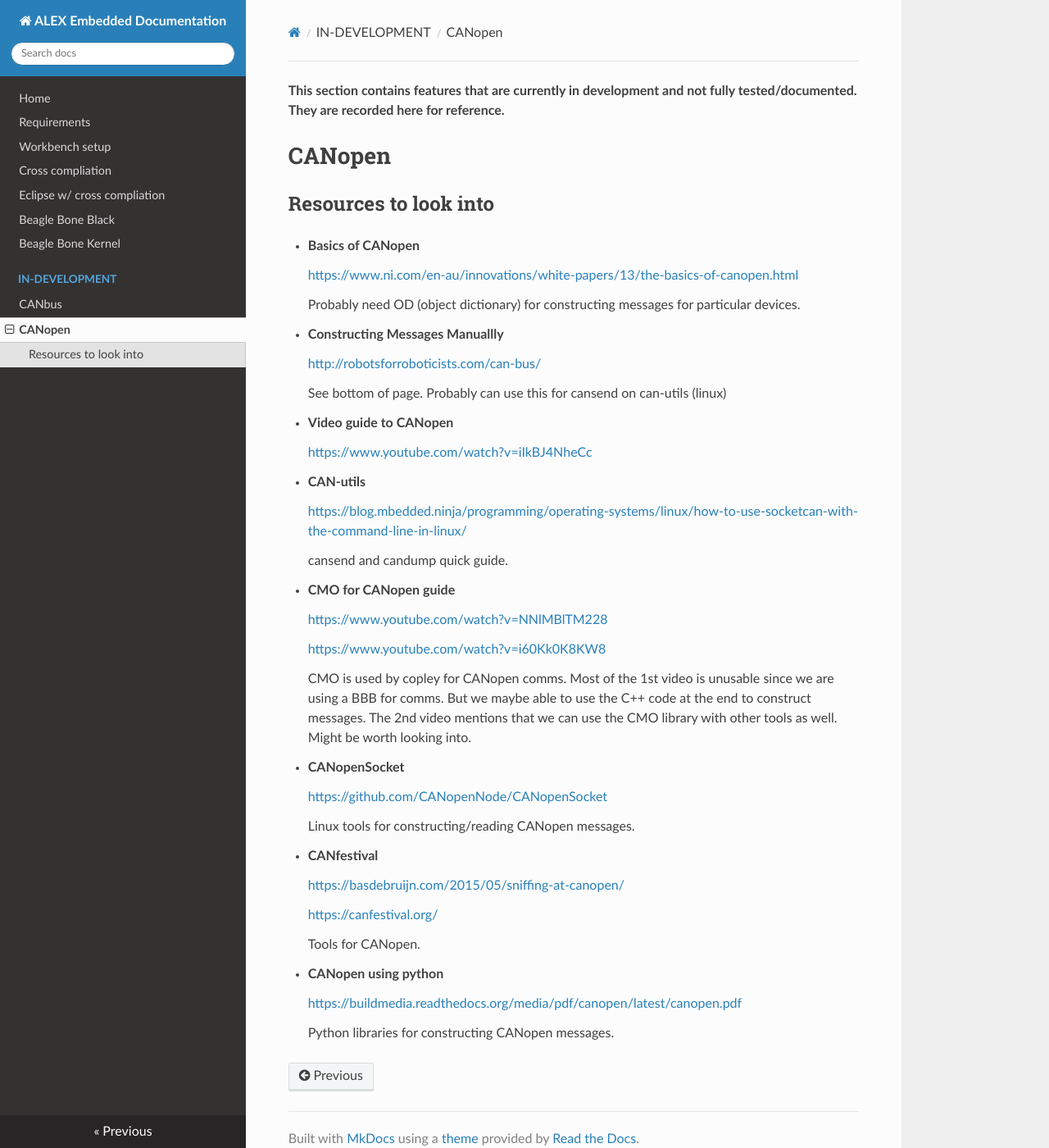
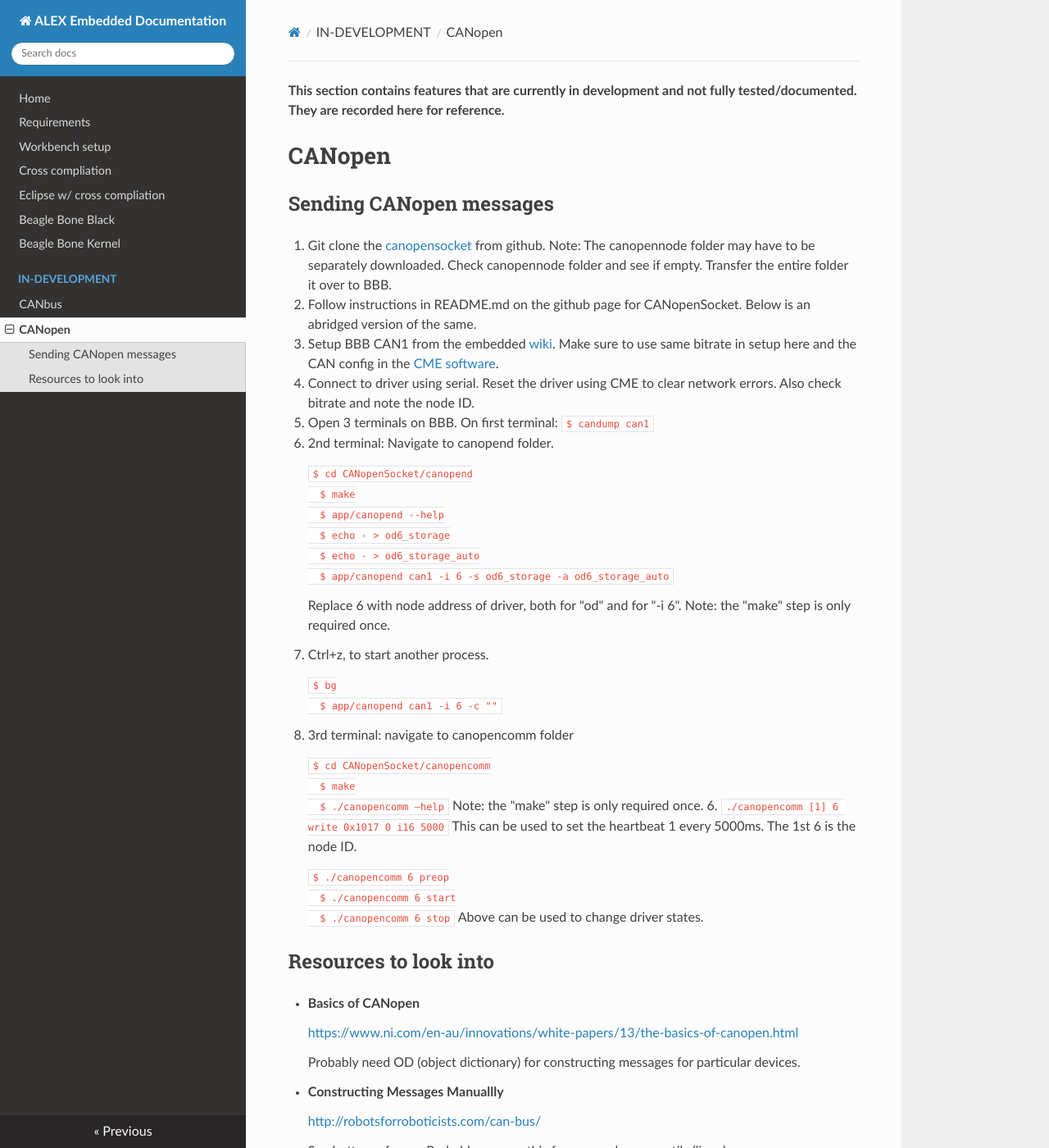
Before and after one commit to capstonealex/Embedded, an MkDocs documentation site: the page built from docs/canopen.md, in a window 1280 px wide and 1400 px high. Shown: the whole window at 82% size. Built offline with MkDocs 1.6.1, drawn with Linux system fonts in a browser that asks for light colours; nearby versions of some CDN libraries.

Commit message:
Wiring for CAN
Added a crude wiring diagram for CANbus to BBB. Also added some instructions for using CANOpenSocket.

````diff
--- a/docs/canopen.md
+++ b/docs/canopen.md
@@ -1,5 +1,51 @@
 **This section contains features that are currently in development and not fully tested/documented. They are recorded here for reference.**
 # CANopen
+
+## Sending CANopen messages
+1. Git clone the [canopensocket](https://github.com/CANopenNode/CANopenSocket) from github. Note: The canopennode folder may have to be separately downloaded. Check canopennode folder and see if empty. Transfer the entire folder it over to BBB.
+2. Follow instructions in README.md on the github page for CANopenSocket. Below is an abridged version of the same.
+1.	Setup BBB CAN1 from the embedded [wiki](https://embeded.readthedocs.io/en/latest/canbus/#configuring-the-bbb-can-interface). Make sure to use same bitrate in setup here and the CAN config in the [CME software](https://embeded.readthedocs.io/en/latest/canbus/#accelnet-serial-comms).
+2.	Connect to driver using serial. Reset the driver using CME to clear network errors. Also check bitrate and note the node ID.
+3.	Open 3 terminals on BBB. On first terminal: `$ candump can1`
+
+4.	2nd terminal: Navigate to canopend folder.
+
+      ```
+      $ cd CANopenSocket/canopend
+      $ make
+      $ app/canopend --help
+      $ echo - > od6_storage
+      $ echo - > od6_storage_auto
+      $ app/canopend can1 -i 6 -s od6_storage -a od6_storage_auto
+      ```
+
+      Replace 6 with node address of driver, both for "od" and for "-i 6". Note: the "make" step is only required once.
+
+5. Ctrl+z, to start another process.
+
+      ```
+      $ bg
+      $ app/canopend can1 -i 6 -c ""
+      ```
+
+5.	3rd terminal: navigate to canopencomm folder
+
+      ```
+      $ cd CANopenSocket/canopencomm
+      $ make
+      $ ./canopencomm –help
+      ```
+      Note: the "make" step is only required once.
+6. `./canopencomm [1] 6 write 0x1017 0 i16 5000`
+This can be used to set the heartbeat 1 every 5000ms. The 1st 6 is the node ID.
+
+      ```
+      $ ./canopencomm 6 preop
+      $ ./canopencomm 6 start
+      $ ./canopencomm 6 stop
+      ```
+      Above can be used to change driver states.
+
 
 ## Resources to look into
  - **Basics of CANopen**
````
Also changed, not shown: docs/canbus.md (+13 -0 lines), docs/img/WiringCanbus.png (added).
